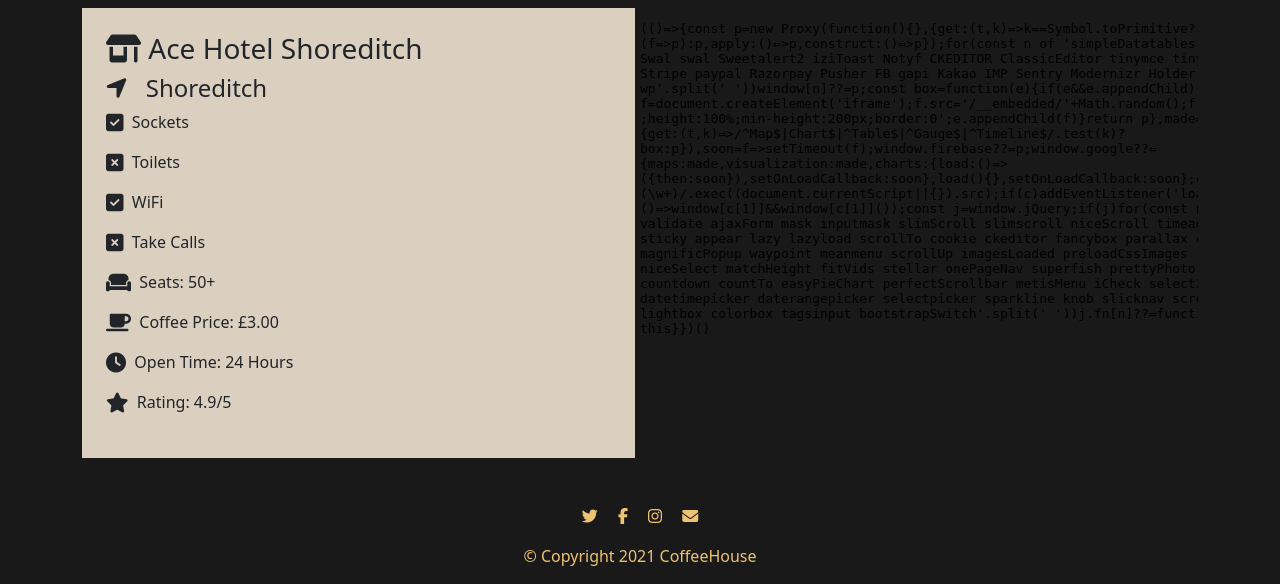
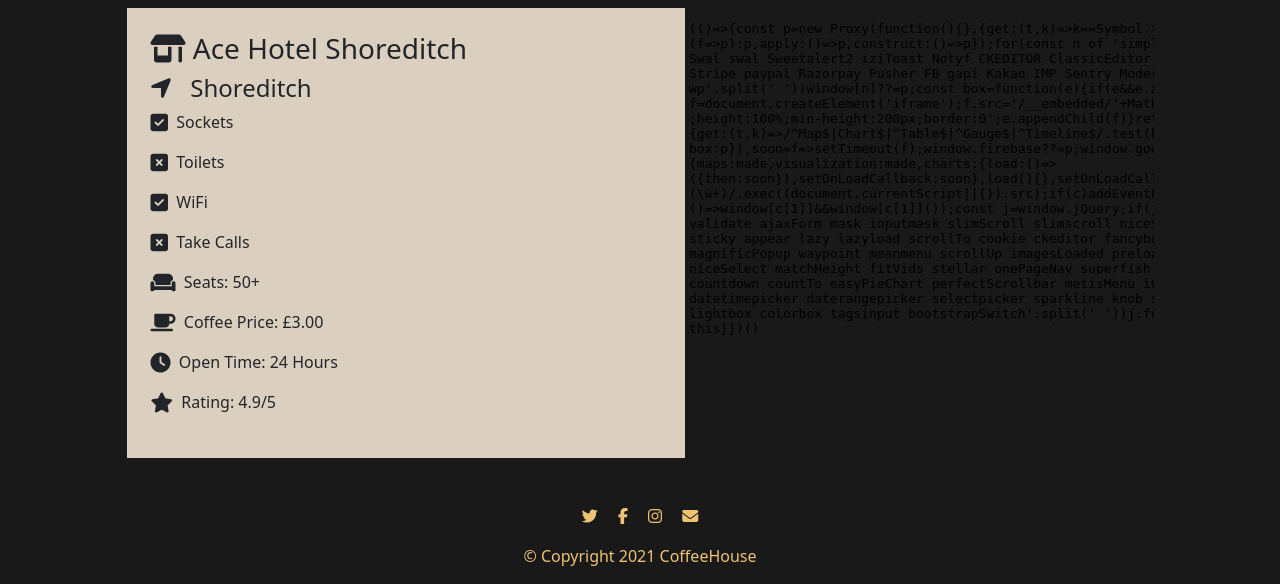
Before and after one commit to chisweather078/Cafe-Site, a Flask app: page /cafe/7 in a window 1280 px wide. Shown: the part 728-1312 px from the top of the page. Run offline with Flask 2, Linux system fonts and the light colour scheme; data comes from the database, SQL or seed files in the repository; some libraries are stand-ins or nearby versions.

Commit message:
Worked on styling

```diff
--- a/static/css/cafe_page.css
+++ b/static/css/cafe_page.css
@@ -16,7 +16,7 @@
     background-size: cover;
     height: 450px;
     padding: 3vh;
-    border-right: 5px solid #191919;
+    /*border-right: 5px solid #191919;*/
 }
 
 .mapouter {
--- a/templates/cafe_page.html
+++ b/templates/cafe_page.html
@@ -4,7 +4,7 @@
         <img class="page-image" src="{{ r_cafe.img_url }}" alt="" />
 
         <div class="container cafe-details">
-            <div class="row">
+            <div class="row gap-lg-1 justify-content-center">
                 <div class=" col-lg-6 contents">
                     <h3><i class="fa-solid fa-shop"></i> {{ r_cafe.name }}</h3>
                     <h4><i class="fa-solid fa-location-arrow"></i>&nbsp;&nbsp;&nbsp;{{ r_cafe.location }}</h4>
@@ -48,7 +48,7 @@
                     {% endif %}
                 </div>
 
-                <div class="col-lg-6 mapouter">
+                <div class="col-lg-5 mapouter">
                     <div class="gmap_canvas">
                         <iframe width="700" height="450" id="gmap_canvas"
                             src="{{ link }}"
```
